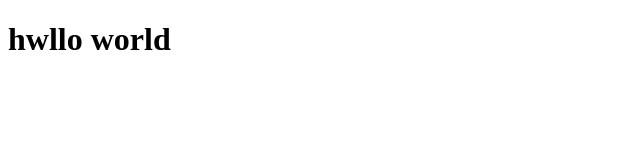
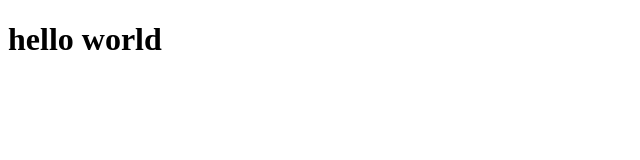
Before and after one commit to ashrithasadaram/ashrithasadaram.github.io, a plain HTML site: page index.html in a window 1280 px wide. Shown: the full height of the page, 0-640 px from the left. Drawn offline with Linux system fonts and the light colour scheme.

Commit message:
updated commit

```diff
--- a/index.html
+++ b/index.html
@@ -6,6 +6,6 @@
     <title>demo Document</title>
 </head>
 <body>
-    <h1>hwllo world</h1>
+    <h1>hello world</h1>
 </body>
 </html>
```
